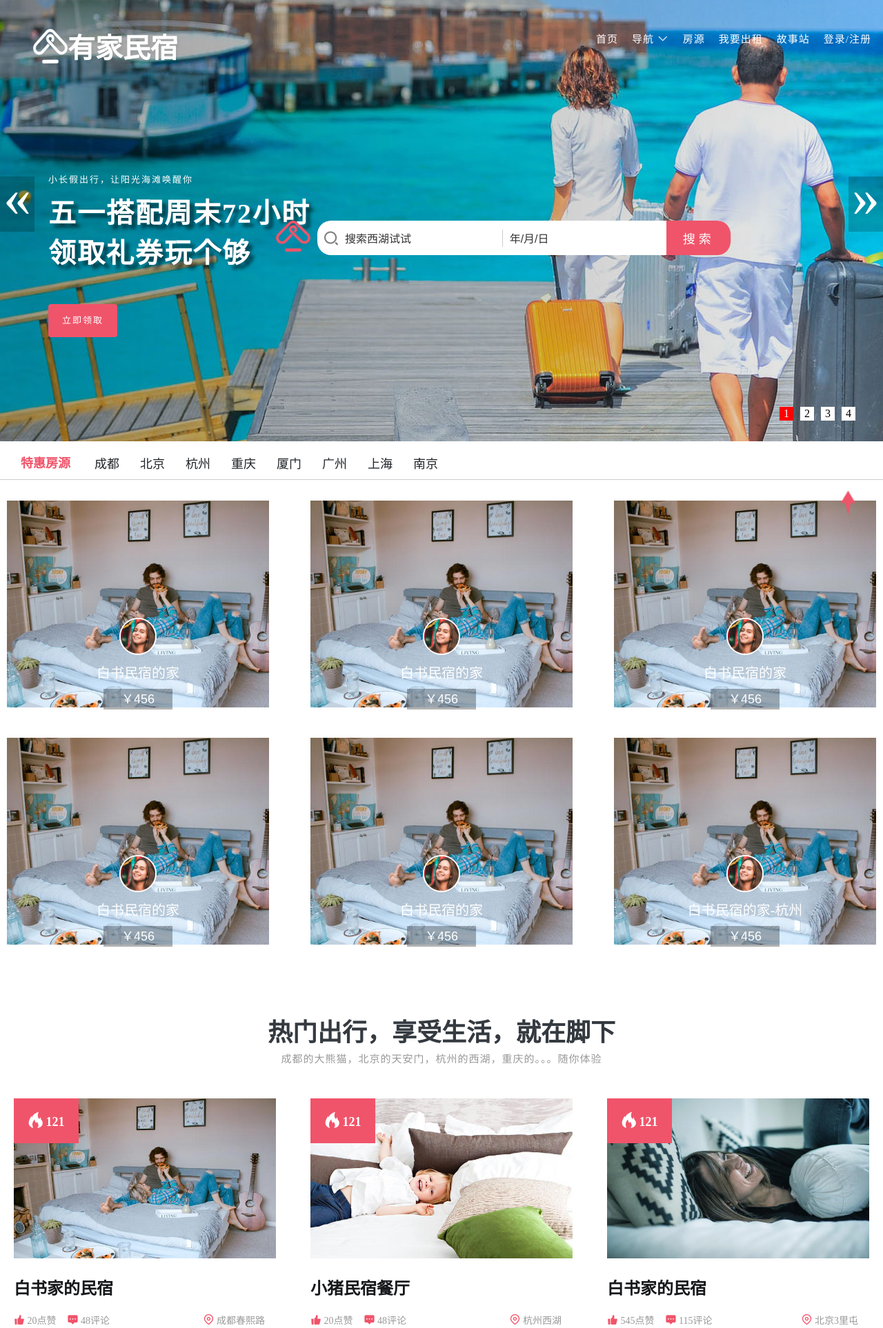
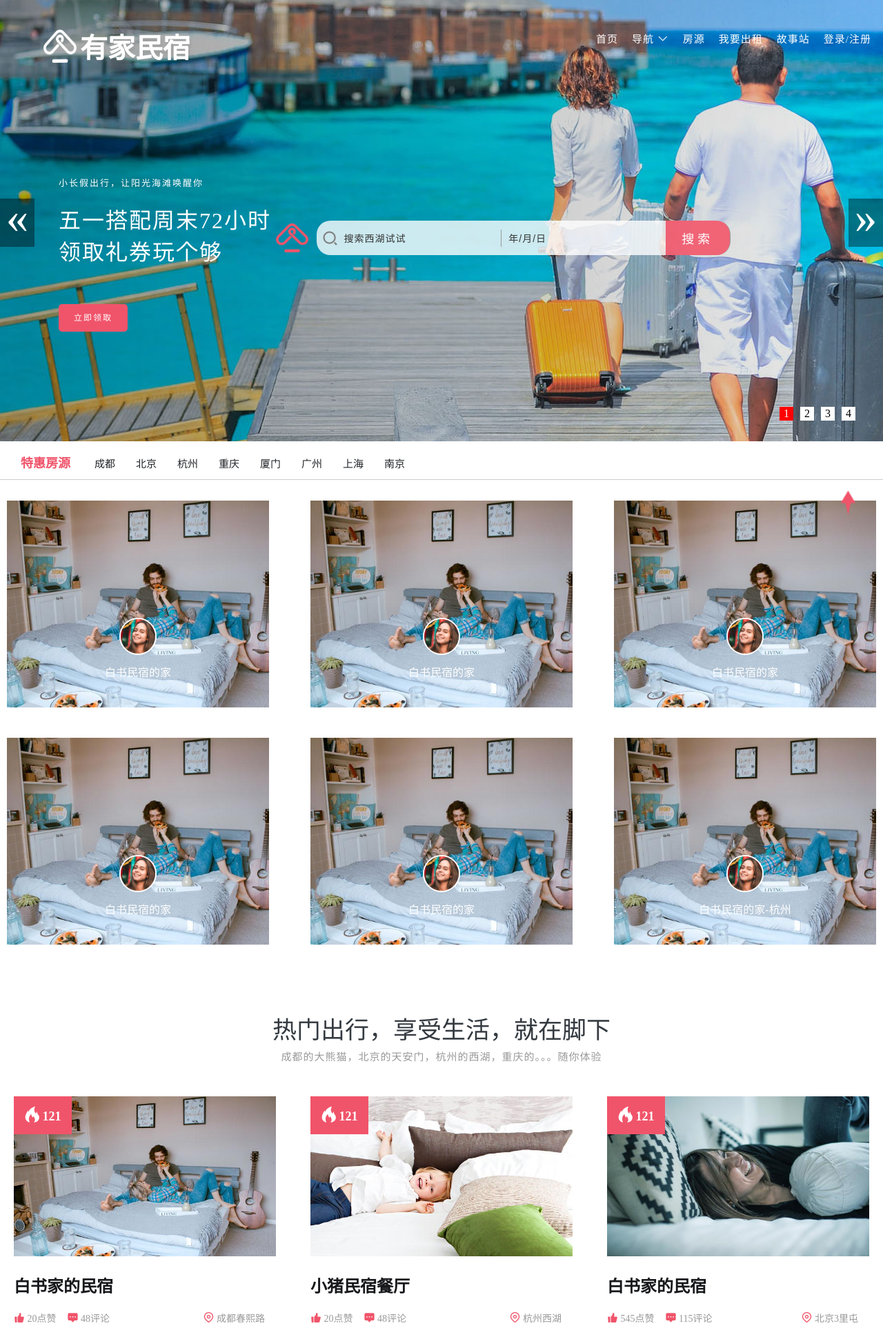
Before and after one commit to SmallCuiCui/gitfile, a PHP site: page /home.html in a window 1280 px wide; the page is wider, and only the part inside the window is pictured. Shown: the top 1926 px of that part at 69% size. Run offline with PHP 8.4, Linux system fonts and the light colour scheme.

Commit message:
"2019.4.20"

```diff
--- a/Youjia/css/global.css
+++ b/Youjia/css/global.css
@@ -45,16 +45,18 @@ header .logo{
 }
 
 header .logo a{
+	margin-left: 15px;  /*新增*/
 	display: flex;
 	height: 54px;
 	align-items: center;
 }
 header .logo a img{
-	height: 50px;
-	width: 50px;
+	height: 48px;   /*修改logo尺寸*/
+	width: 48px;
 	vertical-align: bottom;
 }
 header .logo a span{
+	padding-left: 5px;  /*新增*/
 	font-size: 40px;
 	font-weight: 700;
 	text-shadow: 2px 5px 3px rgba(0, 0, 0, 0.06);
@@ -90,10 +92,11 @@ header .menu .menu_nav:hover ul{
 	display: block;
 }
 header .menu .menu_nav ul{
+	background: rgba(0,0,0,.5); /*背景颜色透明度*/
 	display: none;
     position: absolute;
     top: 25px;
-    background: #333;
+    /*background: #333;*/
     padding: 10px;
     -webkit-border-radius: 4px;
     -o-border-radius: 4px;
@@ -112,6 +115,10 @@ header .menu .menu_nav ul li{
     -ms-border-radius: 4px;
     -moz-border-radius: 4px;
     border-radius: 4px;
+}
+	/* 改了ul背景透明度后    加了个hover 效果*/
+header .menu .menu_nav ul li:hover a{
+	color: #f0546a;
 }
 header .menu .menu_nav ul li a{
 	color: #fff;
--- a/Youjia/css/home-source.css
+++ b/Youjia/css/home-source.css
@@ -4,7 +4,7 @@ section{
 	height: 55px;
 	padding-left: 30px;
 	box-sizing: border-box;
-	background-color: #e9ecef;
+	background-color: #F5F5F5;
 	position: relative;
 }
 section form{
--- a/Youjia/css/home.css
+++ b/Youjia/css/home.css
@@ -54,31 +54,38 @@
 .banner .banner_bg li .container .banner_txt{
 	width: 400px;
 	height: 230px;
+	padding-left: 15px;  /*改变字体大小,增加了左边内填充*/
 }
 .banner .banner_bg li .container .banner_txt p{
 	font-size: 13px;
 	color: white;
 	letter-spacing: 2px;
-	margin-bottom: 8px;
+	margin-bottom: 20px;  /*增加填充,使中轴对齐*/
+	padding-top: 5px;
 }
 .banner .banner_bg li .container .banner_txt h3{
-	font-size: 40px;
-	text-shadow: 6px 6px 5px rgba(0,0,0,0.59);
-	font-weight: bold;
+	/*font-size: 40px;*/
+	font-size: 32px;
+	/*text-shadow: 6px 6px 5px rgba(0,0,0,0.59);*/  /*取消阴影*/
+	/*font-weight: bold;*/
+	font-weight: 400;
 	letter-spacing: 2px;
 	color: #fff;
 }
 .banner .banner_bg li .container .banner_txt .btn{
 	display: inline-block;
-	margin-top: 48px;
+	margin-top: 55px;
 	width: 100px;
-	height: 48px;
-	line-height: 48px;
+	/*height: 48px;*/
+	/*line-height: 48px;*/
+	height: 40px;
+	line-height: 40px;
 	text-align: center;
-	font-size: 13px;
+	/*font-size: 13px;*/
+	font-size: 12px;
 	letter-spacing: 2px;
 	background: #f0546a;
-	border-radius: 4px;
+	border-radius: 5px;
 	color: #fff;
 	animation: btn_margin_c 0.5s ease-in;
 }
@@ -106,13 +113,13 @@
 .banner>a{
 	position: absolute;
 	z-index: 100;
-	top: 40%;
-	font-size: 80px;
+	top: 45%;
+	font-size: 65px;
 	color: white;
-	background-color:rgba(0,0,0,.2);
+	background-color:rgba(0,0,0,.4);
 	width: 50px;
-	height: 80px;
-	line-height: 60px;
+	height: 70px;
+	line-height: 55px;
 	cursor: pointer;
 	text-align: center;
 }
@@ -139,15 +146,17 @@
 
 .main_top .home-search img{
 	float: left;
-	height: 45px;
-	margin-right: 10px;
+	height: 42px;
+	margin-right: 12px;
+	margin-top: 4px;
 }
 .main_top .home-search form{
 	height: 50px;
 	width: 600px;
 	float: left;
 	border-radius: 20px;
-	background-color: #fff;
+	/*/*background-color: #fff;*/  /*修改搜索框背景颜色透明度*/
+	background-color: rgba(255,255,255,0.8);
 	display: flex;
 	align-items: center;
 }
@@ -162,11 +171,13 @@
 	height: 25px;
 	border: none;
 	color: #333333;
-	border-right: 1px solid #CCCCCC;
-	background-color: white;
+	border-right: 1px solid #999;
+	/*background-color: white;*/
+	background: none;
 	flex: 3;
 	outline: none;
-	font-size: 16px;
+	font-size: 14px;   /*加了字距和改变字体大小*/
+	letter-spacing: 1px;
 }
 .main_top .home-search form input:nth-of-type(2){
 	border: none;
@@ -181,7 +192,7 @@
 	letter-spacing: 5px;
 	border-top-right-radius: 20px;
 	border-bottom-right-radius: 20px;
-	background-color: #f0546a;
+	background-color: rgba(240,85,105,0.9);
 }
 
 
@@ -237,7 +248,7 @@
 	height: 40px;
 	line-height: 40px;
 	padding: 0 15px;
-	font-size: 18px;
+	font-size: 15px;
 	border-radius: 5px;
 	font-family: 'Crimson Text', serif;
 }
@@ -264,9 +275,13 @@
 	margin-bottom: 24px;
 	position: relative;
 	border: 10px solid white;
+	overflow: hidden;
 }
 .main-content .price_first .hose_show dl:hover{
 	box-shadow:#999999 0 0 10px ;
+}
+.main-content .price_first .hose_show dl:hover p{
+	margin-top: 0px;
 }
 .main-content .price_first .hose_show dl dt{
 	position: absolute;
@@ -294,9 +309,9 @@
 	width: 50px;
 }
 .main-content .price_first .hose_show dl dd h4{
-	margin: 10px auto;
-	font-size: 20px;
-	font-weight: normal;
+	margin: 12px auto;
+	font-size: 16px;
+	font-weight: 500;
 	color: white;
 	text-align: center;
 }
@@ -306,20 +321,24 @@
 	line-height: 30px;
 	text-align: center;
 	margin: auto;
-	background-color: rgba(0,0,0,.3);
+	background-color:#ee697c;
 	font-size: 18px;
 	color: white;
+	margin-top: 46px;
+	transition: 1s;
 }
 
 .main-content .modle-box{
 	/*height: 600px;*/
-	padding: 48px 20px;
+	padding: 45px 20px;
 }
 .main-content .modle-box>h3{
 	text-align: center;
-	font-size: 36px;
+	font-size: 35px;
 	height: 48px;
 	color: #343a40;
+	font-weight: 500; /*字体变细*/
+
 }
 .main-content .modle-box>p{
 	font-size: 15px;
@@ -352,7 +371,7 @@
 	width: 380px;
 }
 .main-content .hot_hose .hot-wrap .post .post-top h3{
-	padding: 20px 20px;
+	padding: 15px 15px;
 	background-color: #f0546a;
 	font-size: 18px;
 	position: absolute;
@@ -423,6 +442,7 @@
 }
 .main-content .travel_story>h3{
 	color: white;
+	margin-top: 8px;
 }
 .main-content .travel_story>p{
 	color: white;
@@ -537,18 +557,20 @@
 }
 .main-content .server_system .server-wrap dl dt p{
 	text-align: center;
-	font-size: 25px;
+	/*font-size: 25px;*/
+	font-size: 20px;
 	letter-spacing: 1px;
 	color: #333333;
 	/*font-weight: 600;*/
 	margin: 20px 0 10px;
 }
 .main-content .server_system .server-wrap dl dd{
-	font-size: 15px;
+	/*font-size: 15px;*/
+	font-size: 14px;
 	color: #999999;
 	letter-spacing: 1px;
 	text-align: center;
-	line-height: 1.9;
+	line-height: 25px;
 }
 
 /*服务保障*/
@@ -574,11 +596,13 @@ footer .foot-wrap .foot-logo a{
 	align-items: center;
 }
 footer .foot-wrap .foot-logo a img{
-	height: 50px;
-	width: 50px;
+	height: 48px;
+	width: 48px;
 	vertical-align: bottom;
+	background-color: #f0546a;  /*添加背景色,增强对比,其实也可以换成红色的那个标志,看你自己喜好*/
 }
 footer .foot-wrap .foot-logo a span{
+	padding-left: 5px;  /*新增*/
 	font-size: 36px;
 	font-weight: 700;
 	text-shadow: 2px 5px 3px rgba(0, 0, 0, 0.06);
--- a/Youjia/css/self.css
+++ b/Youjia/css/self.css
@@ -1,3 +1,6 @@
+body{
+	background-color: #F5F5F5;
+}
 .cont-top{
 	height: 80px;
 	padding-top: 20px;
@@ -75,7 +78,6 @@
 }
 .cont-bot .cont-bot-left{
 	width: 25%;
-	height: 290px;
 	background-color: white;
 }
 .cont-bot .cont-bot-left ul{
```
Also changed, not shown: Youjia/css/rent-house.css (+43 -16 lines), Youjia/js/rent-house.js (+7 -0 lines), Youjia/rent-house.html (+6 -12 lines), Youjia/story.html (+0 -10 lines).
